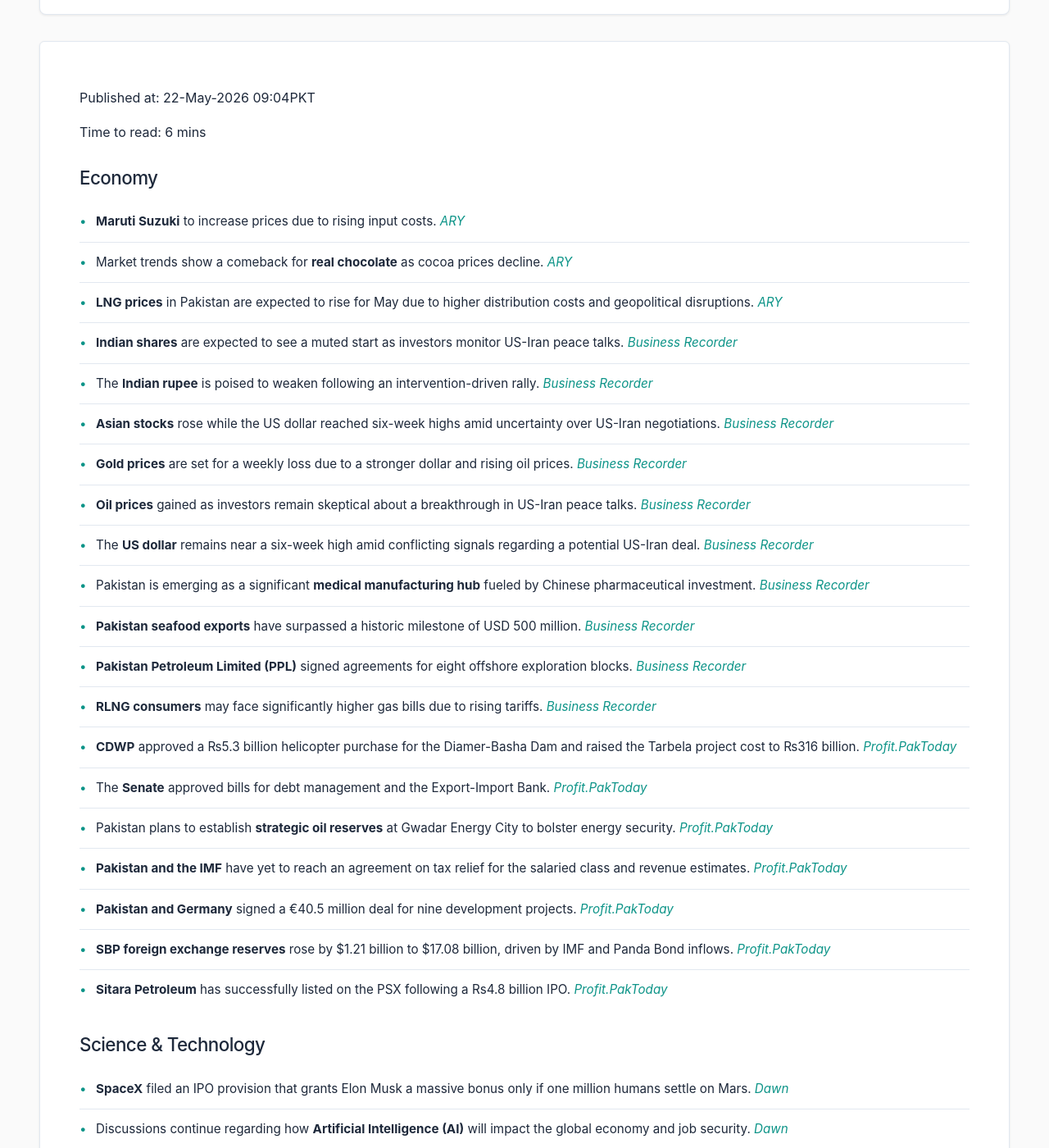
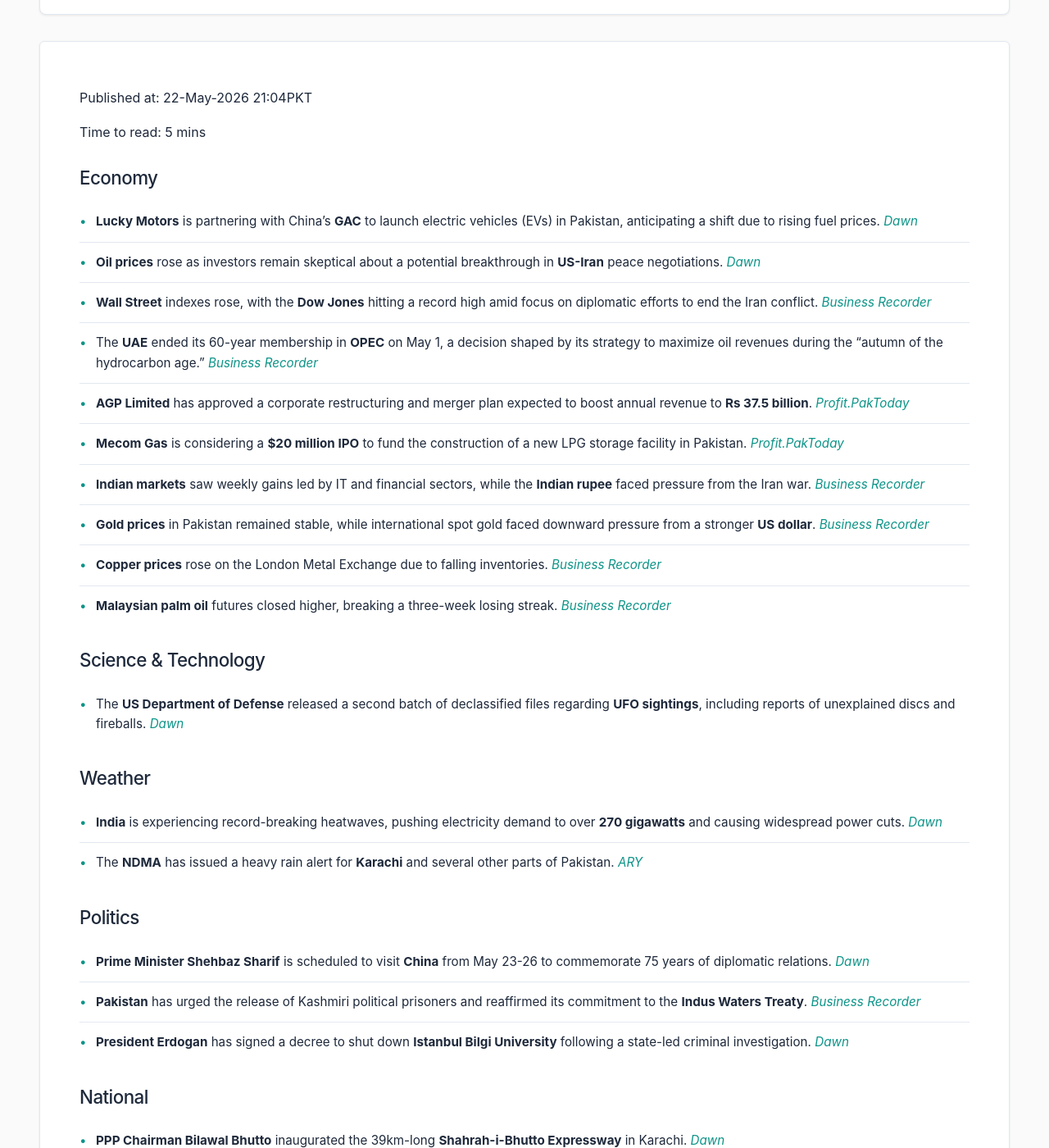
Before and after one commit to zsubzwary/news, a Jekyll site: the page built from en/index.md, in a window 1280 px wide and 1400 px high, scrolled down 209 px. Shown: the whole window at 82% size. Built offline with Jekyll 4.4.1, drawn with Linux system fonts in a browser that asks for light colours; some web fonts are replaced; comment, search, counter and statistics services are not loaded; some of the changed text lies outside the part shown.

Commit message:
DateTime; 2026-05-22T16:04:13.208Z

```diff
--- a/en/index.md
+++ b/en/index.md
@@ -4,79 +4,62 @@ title: Pakistan News Briefing
 lang: en
 ---
 
-Published at: 22-May-2026 09:04PKT
+Published at: 22-May-2026 21:04PKT
 
-Time to read: 6 mins
+Time to read: 5 mins
 
 ### Economy
-- **Maruti Suzuki** to increase prices due to rising input costs. *[ARY](https://arynews.tv/maruti-suzuki-to-hike-prices-as-input-costs-climb)*
-- Market trends show a comeback for **real chocolate** as cocoa prices decline. *[ARY](https://arynews.tv/cocoa-returns-the-new-era-of-chocolate)*
-- **LNG prices** in Pakistan are expected to rise for May due to higher distribution costs and geopolitical disruptions. *[ARY](https://arynews.tv/lng-prices-in-pakistan-for-may-2026)*
-- **Indian shares** are expected to see a muted start as investors monitor US-Iran peace talks. *[Business Recorder](https://www.brecorder.com/news/40422356/indian-shares-set-for-muted-start-as-focus-remains-on-us-iran-talks)*
-- The **Indian rupee** is poised to weaken following an intervention-driven rally. *[Business Recorder](https://www.brecorder.com/news/40422355/indian-rupee-rbi-spurred-relief-rally-to-fade-on-asia-fx-weakness-hedging)*
-- **Asian stocks** rose while the US dollar reached six-week highs amid uncertainty over US-Iran negotiations. *[Business Recorder](https://www.brecorder.com/news/40422354/stocks-rise-dollar-at-six-week-high-as-focus-remains-on-us-iran-talks)*
-- **Gold prices** are set for a weekly loss due to a stronger dollar and rising oil prices. *[Business Recorder](https://www.brecorder.com/news/40422353/gold-set-for-weekly-loss-on-stronger-dollar-rate-hike-bets)*
-- **Oil prices** gained as investors remain skeptical about a breakthrough in US-Iran peace talks. *[Business Recorder](https://www.brecorder.com/news/40422351/oil-prices-gain-as-investors-doubt-breakthrough-in-us-iran-peace-talks)*
-- The **US dollar** remains near a six-week high amid conflicting signals regarding a potential US-Iran deal. *[Business Recorder](https://www.brecorder.com/news/40422352/dollar-perched-near-six-week-high-on-uncertainty-over-us-iran-deal)*
-- Pakistan is emerging as a significant **medical manufacturing hub** fueled by Chinese pharmaceutical investment. *[Business Recorder](https://www.brecorder.com/news/40422312/chinese-pharmaceutical-investment-pakistan-emerging-as-fifth-largest-medical-making-hub)*
-- **Pakistan seafood exports** have surpassed a historic milestone of USD 500 million. *[Business Recorder](https://www.brecorder.com/news/40422313/pakistan-seafood-exports-surpass-historic-usd500m-milestone)*
-- **Pakistan Petroleum Limited (PPL)** signed agreements for eight offshore exploration blocks. *[Business Recorder](https://www.brecorder.com/news/40422317/ppl-signs-psas-licences-for-eight-offshore-exploration-blocks)*
-- **RLNG consumers** may face significantly higher gas bills due to rising tariffs. *[Business Recorder](https://www.brecorder.com/news/40422318/rlng-consumers-may-face-significantly-inflated-gas-bills)*
-- **CDWP** approved a ₨5.3 billion helicopter purchase for the Diamer-Basha Dam and raised the Tarbela project cost to ₨316 billion. *[Profit.PakToday](https://profit.pakistantoday.com.pk/2026/05/22/cdwp-clears-%e2%82%a85-3-billion-helicopter-purchase-for-diamer-basha-dam-raises-tarbela-project-cost-to-%e2%82%a8316-billion/)*
-- The **Senate** approved bills for debt management and the Export-Import Bank. *[Profit.PakToday](https://profit.pakistantoday.com.pk/2026/05/22/senate-approves-debt-management-export-import-bank-amendment-bills/)*
-- Pakistan plans to establish **strategic oil reserves** at Gwadar Energy City to bolster energy security. *[Profit.PakToday](https://profit.pakistantoday.com.pk/2026/05/22/pakistan-plans-strategic-oil-reserves-at-gwadar-energy-city-seeks-gulf-investment/)*
-- **Pakistan and the IMF** have yet to reach an agreement on tax relief for the salaried class and revenue estimates. *[Profit.PakToday](https://profit.pakistantoday.com.pk/2026/05/22/pakistan-imf-yet-to-agree-on-salaried-class-tax-relief-revenue-estimates-ahead-of-budget/)*
-- **Pakistan and Germany** signed a €40.5 million deal for nine development projects. *[Profit.PakToday](https://profit.pakistantoday.com.pk/2026/05/21/pakistan-germany-ink-e40-5mn-deal-for-9-development-projects/)*
-- **SBP foreign exchange reserves** rose by $1.21 billion to $17.08 billion, driven by IMF and Panda Bond inflows. *[Profit.PakToday](https://profit.pakistantoday.com.pk/2026/05/21/sbp-reserves-surge-1-21bn-to-17-08bn-on-imf-and-panda-bond-inflows/)*
-- **Sitara Petroleum** has successfully listed on the PSX following a Rs4.8 billion IPO. *[Profit.PakToday](https://profit.pakistantoday.com.pk/2026/05/21/sitara-petroleum-lists-on-psx-after-rs4-8bn-ipo-demand-surges-across-tranches/)*
+- **Lucky Motors** is partnering with China's **GAC** to launch electric vehicles (EVs) in Pakistan, anticipating a shift due to rising fuel prices. *[Dawn](https://www.dawn.com/news/2002277/lucky-motors-partners-with-chinas-gac-as-it-bets-fuel-shock-will-drive-ev-switch)*
+- **Oil prices** rose as investors remain skeptical about a potential breakthrough in **US-Iran** peace negotiations. *[Dawn](https://www.dawn.com/news/2002218/oil-prices-rise-as-investors-doubt-breakthrough-in-us-iran-peace-talks)*
+- **Wall Street** indexes rose, with the **Dow Jones** hitting a record high amid focus on diplomatic efforts to end the Iran conflict. *[Business Recorder](https://www.brecorder.com/news/40422413/wall-st-rises-dow-hits-record-high-with-us-iran-talks-in-focus)*
+- The **UAE** ended its 60-year membership in **OPEC** on May 1, a decision shaped by its strategy to maximize oil revenues during the "autumn of the hydrocarbon age." *[Business Recorder](https://www.brecorder.com/news/40422404/uae-considered-leaving-opec-over-three-years-presidential-adviser-says)*
+- **AGP Limited** has approved a corporate restructuring and merger plan expected to boost annual revenue to **Rs 37.5 billion**. *[Profit.PakToday](https://profit.pakistantoday.com.pk/2026/05/22/agp-limited-approves-major-pharma-merger-plan-expected-to-raise-revenue-to-%e2%82%a837-5-billion/)*
+- **Mecom Gas** is considering a **$20 million IPO** to fund the construction of a new LPG storage facility in Pakistan. *[Profit.PakToday](https://profit.pakistantoday.com.pk/2026/05/22/pakistans-mecom-gas-weighs-20-million-ipo-to-fund-lpg-storage-report/)*
+- **Indian markets** saw weekly gains led by IT and financial sectors, while the **Indian rupee** faced pressure from the Iran war. *[Business Recorder](https://www.brecorder.com/news/40422410/it-financials-boost-indian-shares-to-weekly-gains)*
+- **Gold prices** in Pakistan remained stable, while international spot gold faced downward pressure from a stronger **US dollar**. *[Business Recorder](https://www.brecorder.com/news/40422411/gold-price-drops-by-rs2700-per-tola-in-pakistan)*
+- **Copper prices** rose on the London Metal Exchange due to falling inventories. *[Business Recorder](https://www.brecorder.com/news/40422400/copper-buoyed-by-falling-lme-stocks)*
+- **Malaysian palm oil** futures closed higher, breaking a three-week losing streak. *[Business Recorder](https://www.brecorder.com/news/40422399/palm-oil-closes-higher-snap-3-weeks-of-losses)*
 
 ### Science & Technology
-- **SpaceX** filed an IPO provision that grants Elon Musk a massive bonus only if one million humans settle on Mars. *[Dawn](https://www.dawn.com/news/2002156/spacex-to-give-out-bonus-when-1m-humans-settle-on-mars)*
-- Discussions continue regarding how **Artificial Intelligence (AI)** will impact the global economy and job security. *[Dawn](https://www.dawn.com/news/2002169/will-ai-kill-your-job)*
+- The **US Department of Defense** released a second batch of declassified files regarding **UFO sightings**, including reports of unexplained discs and fireballs. *[Dawn](https://www.dawn.com/news/2002290/us-releases-second-batch-of-government-declassified-ufo-files)*
 
 ### Weather
-- **Sialkot authorities** are on alert as India opens the spillway gates of the Salal Dam, potentially raising Chenab River water levels by three meters. *[Dawn](https://www.dawn.com/news/2002064/sialkot-authorities-on-alert-as-india-opens-spillway-gates-of-dam-on-chenab-river)*
+- **India** is experiencing record-breaking heatwaves, pushing electricity demand to over **270 gigawatts** and causing widespread power cuts. *[Dawn](https://www.dawn.com/news/2002287/india-battles-power-cuts-as-heatwave-boosts-electricity-demand-to-record)*
+- The **NDMA** has issued a heavy rain alert for **Karachi** and several other parts of Pakistan. *[ARY](https://arynews.tv/ndma-rain-alert-for-karachi-and-pakistan)*
 
 ### Politics
-- **Sher Afzal Marwat** has approached the Federal Constitutional Court challenging Ali Amin Gandapur's resignation. *[Dawn](https://www.dawn.com/news/2002133/sher-afzal-marwat-moves-fcc-against-gandapurs-resignation)*
-- **PM Shehbaz Sharif** lauded the steadfast 75-year diplomatic relationship between Pakistan and China. *[Dawn](https://www.dawn.com/news/2002044/pm-shehbaz-lauds-steadfast-pak-china-friendship-says-beijing-supported-islamabad-in-unwavering-fashion)*
-- A **PIDE report** highlighted that government ministries maintain de facto control over regulatory bodies. *[Business Recorder](https://www.brecorder.com/news/40422315/three-primary-channels-pide-report-flags-ministries-continued-de-facto-control-over-regulators)*
-- The **Senate Standing Committee** considered the Islamabad Capital Territory Condominium Law. *[Business Recorder](https://www.brecorder.com/news/40422320/senate-panel-considers-ict-condominium-law-ownership-and-management-bill)*
-- **National Assembly Speaker** emphasized the importance of youth participation in democratic governance. *[Business Recorder](https://www.brecorder.com/news/40422321/parliamentary-procedures-speaker-underscores-critical-role-of-youth-participation)*
-- Pakistan secured a seat on the **WCO Policy Commission** for the 2026–28 term. *[Business Recorder](https://www.brecorder.com/news/40422322/ubg-greets-govt-on-induction-into-wco-policy-commission)*
-- **Bilawal Bhutto Zardari** met with the KP Governor to discuss the province's political and administrative situation. *[Business Recorder](https://www.brecorder.com/news/40422325/bilawal-governor-discuss-kp-political-administrative-situation)*
+- **Prime Minister Shehbaz Sharif** is scheduled to visit **China** from May 23-26 to commemorate 75 years of diplomatic relations. *[Dawn](https://www.dawn.com/news/2002224/fo-says-pm-shehbaz-to-visit-china-from-may-23-26)*
+- **Pakistan** has urged the release of Kashmiri political prisoners and reaffirmed its commitment to the **Indus Waters Treaty**. *[Business Recorder](https://www.brecorder.com/news/40422412/pakistan-urges-release-of-kashmiri-political-prisoners-vows-to-protect-water-rights)*
+- **President Erdogan** has signed a decree to shut down **Istanbul Bilgi University** following a state-led criminal investigation. *[Dawn](https://www.dawn.com/news/2002235/turkiyes-erdogan-shuts-istanbul-bilgi-university-seized-by-state-in-criminal-probe)*
 
 ### National
-- Approximately **3,494 Pakistanis** were deported from the UAE between January and April this year. *[Dawn](https://www.dawn.com/news/2002124/uae-deportations-issue-referred-to-senate-panel)*
-- **Chief Justice Yahya Afridi** made public the dismissal of five complaints against him by the Supreme Judicial Council. *[Dawn](https://www.dawn.com/news/2002127/dismissed-complaints-against-cjp-afridi-made-public)*
-- The **Sindh cabinet** approved emergency funding to accelerate the construction of the Red Line BRT project in Karachi. *[Dawn](https://www.dawn.com/news/2002188/emergency-funding-approved-to-accelerate-work-on-red-line)*
-- The government will issue a **commemorative coin** to mark the 75th anniversary of diplomatic ties with China. *[Dawn](https://www.dawn.com/news/2002172/govt-to-issue-commemorative-coin-to-mark-75th-anniversary-of-diplomatic-ties-with-china)*
-- The **FIA** reported that Punjab leads the country in complaints regarding custodial torture. *[Dawn](https://www.dawn.com/news/2002126/most-custodial-torture-cases-from-punjab-lhc-told)*
-- A prominent **Kashmiri educationist** was critically wounded in a targeted attack in Muzaffarabad. *[Dawn](https://www.dawn.com/news/2002072/educationist-who-fled-occupied-kashmir-fights-for-his-life-after-targeted-attack)*
-- **Security forces** killed 23 terrorists during intelligence-based operations in Khyber Pakhtunkhwa. *[Dawn](https://www.dawn.com/news/2002065/security-forces-kill-23-terrorists-in-multiple-khyber-pakhtunkhwa-ibos-ispr)*
-- Two **schoolchildren** were killed in a quadcopter drone attack in the Bajaur district. *[Dawn](https://www.dawn.com/news/2002038/quadcopter-attack-kills-two-schoolchildren-in-kps-bajaur)*
-- The **University of Health Sciences (UHS)** approved a budget of Rs2.134 billion for FY 2026-27. *[Business Recorder](https://www.brecorder.com/news/40422319/rs2134bn-uhs-budget-for-fy-2026-27-approved)*
-- **WAPDA** paid Rs677.7 million in compensation to victims of the Diamer Basha Dam project. *[Business Recorder](https://www.brecorder.com/news/40422323/diamer-basha-dam-project-wapda-pays-rs677m-more-compensation-to-harbans-victims)*
-- **Pakistan Railways** has announced three special trains for the Eidul Azha holidays. *[Profit.PakToday](https://profit.pakistantoday.com.pk/2026/05/22/pakistan-railways-announces-three-special-eidul-azha-trains/)*
+- **PPP Chairman Bilawal Bhutto** inaugurated the 39km-long **Shahrah-i-Bhutto Expressway** in Karachi. *[Dawn](https://www.dawn.com/news/2002279/ppp-chairman-bilawal-bhutto-inaugurates-39km-long-shahrah-i-bhutto-linking-qayyumabad-to-m9-motorway)*
+- The **NCCIA** arrested four individuals for allegedly selling the sensitive personal data of government officials to foreign entities. *[Dawn](https://www.dawn.com/news/2002298/nccia-uncovers-gang-selling-data-of-govt-officials-to-foreign-entities-four-arrested)*
+- Alleged drug queenpin **Anmol alias Pinky** has been sent to jail on judicial remand for narcotics and murder cases. *[Dawn](https://www.dawn.com/news/2002246/anmol-alias-pinky-sent-to-jail-on-judicial-remand-in-narcotics-murder-cases)*
+- **Prince Rahim Aga Khan** has arrived in **Gilgit-Baltistan** for a week-long visit. *[Dawn](https://www.dawn.com/news/2002250/prince-rahim-aga-khan-arrives-in-gilgit-baltistan)*
+- The **Islamabad High Court** has imposed a permanent ban on the killing of stray dogs, ordering humane population control methods. *[Dawn](https://www.dawn.com/news/2002223/ihc-bans-killing-of-stray-dogs-orders-authorities-to-implement-humane-methods-of-population-control)*
+- The **Power Division** warned consumers against fraudulent QR code scams related to electricity bill subsidies. *[Dawn](https://www.dawn.com/news/2002231/power-division-warns-consumers-against-fake-subsidy-links-qr-code-scams)*
+- The **State Bank of Pakistan** will observe a three-day holiday for **Eid-ul-Adha** from May 26 to May 28. *[Profit.PakToday](https://profit.pakistantoday.com.pk/2026/05/22/state-bank-of-pakistan-announces-three-day-eid-ul-adha-holiday-from-may-26/)*
+- The **FBR** has suspended the sales tax registration of **K-Electric**, though its income tax status remains active. *[Profit.PakToday](https://profit.pakistantoday.com.pk/2026/05/22/fbr-suspends-k-electrics-sales-tax-registration/)*
 
 ### International
-- **Pakistan** is playing a key role in facilitating potential peace talks between the US and Iran. *[Dawn](https://www.dawn.com/news/2002129/us-hopeful-as-islamabad-tries-to-prevail-on-tehran)*
-- Israel has **deported all foreign activists** who were detained during the interception of a Gaza-bound flotilla. *[Dawn](https://www.dawn.com/news/2002122/saad-edhi-freed-alongside-flotilla-activists)* / *[Dawn](https://www.dawn.com/news/2002030/israel-deports-all-foreign-gaza-flotilla-activists)*
-- Pakistan has officially **condemned the interception** of the Global Sumud Flotilla by Israeli forces. *[Business Recorder](https://www.brecorder.com/news/40422311/pakistan-condemns-unlawful-interception-of-flotilla)*
-- **Iran's Supreme Leader** stated that the country's enriched uranium stockpile must remain within Iran. *[ARY](https://arynews.tv/mojtaba-khamenei-says-enriched-uranium-must-stay-in-iran)*
-- **Poland** praised Pakistan's efforts in mediating between the US and Iran. *[Business Recorder](https://www.brecorder.com/news/40422316/poland-lauds-pak-efforts-in-facilitating-us-iran-dialogue)*
+- **CDF Asim Munir** is on an official visit to **Iran** to discuss regional peace and US-Iran talks. *[Dawn](https://www.dawn.com/news/2002286/cdf-asim-munir-leaves-for-official-visit-to-iran-security-sources)*
+- The **Pakistan and Turkiye Air Forces** have reaffirmed their strategic cooperation in defense and aerospace innovation. *[Dawn](https://www.dawn.com/news/2002276/pakistan-turkiye-air-forces-reaffirm-growing-strategic-convergence-in-defence-sector-ispr)*
+- The **European Union** is moving toward sanctions against Iranian officials over the blockade of the **Strait of Hormuz**. *[Business Recorder](https://www.brecorder.com/news/40422416/eu-moves-to-sanction-iran-over-hormuz-blockade)*
+- **US Secretary of State Marco Rubio** noted that while there is progress in **US-Iran** talks, significant work remains. *[Business Recorder](https://www.brecorder.com/news/40422415/rubio-cites-some-progress-on-iran-talks-but-were-not-there-yet)*
+- Activists from the **Gaza flotilla** have reported being subjected to torture and abuse while in **Israeli custody**. *[Dawn](https://www.dawn.com/news/2002259/most-relentlessly-cruel-gaza-flotilla-activists-tell-harrowing-accounts-of-abuse-in-israeli-custody)*
+- The **UAE deportation issue** involving Pakistani nationals has been referred to a Senate panel. *[Dawn](https://www.dawn.com/news/2002124/uae-deportations-issue-referred-to-senate-panel)*
 
 ### Sports
-- The **PCB OTT platform**, "PCB Live," will free-stream the upcoming Pakistan vs. Australia ODI series. *[Business Recorder](https://www.brecorder.com/news/40422314/pcb-ott-platform-to-live-stream-pak-australia-odi-series)*
+- **Pep Guardiola** will leave **Manchester City** at the end of the current season, ending a decade-long reign. *[Dawn](https://www.dawn.com/news/2002256/pep-guardiola-to-end-decade-long-manchester-city-reign-at-end-of-season)*
+- The **PCB** has announced a 16-member squad for the upcoming **ODI series against Australia**, with Shaheen Afridi to lead. *[Dawn](https://www.dawn.com/news/2002210/babar-naseem-recalled-as-pcb-announces-16-member-squad-for-australia-odis)*
+- **Jannik Sinner** and **Novak Djokovic** are set for a high-stakes encounter at **Roland Garros**. *[Business Recorder](https://www.brecorder.com/news/40422417/sinner-stands-between-djokovic-and-record-25th-major-crown-at-french-open)*
+- **Aryna Sabalenka** expressed full readiness for the **French Open** despite recent claycourt struggles. *[Business Recorder](https://www.brecorder.com/news/40422414/sabalenka-says-she-is-100-ready-for-french-open-after-claycourt-struggles)*
+- Spanish defender **Cesar Azpilicueta** has announced his retirement from professional football at the end of the season. *[Business Recorder](https://www.brecorder.com/news/40422402/azpilicueta-to-retire-at-end-of-season)*
 
 ### Health
-- A high-level inquiry is underway at **Nishtar Hospital, Multan**, after a patient tested HIV-positive following surgery. *[Dawn](https://www.dawn.com/news/2002063/patient-tests-hiv-positive-after-surgery-triggering-probe-at-multans-nishtar-hospital)*
-- Doctors report an increasing shift toward **lower-cost weight-loss pills** from Novo and Lilly. *[ARY](https://arynews.tv/foundayo-a-new-choice-for-weight-loss-pills)*
+- The **WHO** has raised the Ebola outbreak risk in the **DR Congo** to the "very high" level. *[Dawn](https://www.dawn.com/news/2002301/ebola-risk-now-at-highest-level-in-dr-congo-says-who)*
 
 ### Other
-- A commentary piece explores the **"death of intellect"** in modern society. *[Dawn](https://www.dawn.com/news/2002167/death-of-intellect)*
-- **CBS** has canceled *The Late Show with Stephen Colbert* after 11 seasons. *[ARY](https://arynews.tv/heres-why-cbs-canceled-the-late-show-with-stephen-colbert-after-11-seasons)*
-- Pop star **Dua Lipa** celebrates the conclusion of her "Radical Optimism" era. *[ARY](https://arynews.tv/dua-lipa-celebrates-end-of-radical-optimism-era)*
-- **AI-generated rumors** involving Khloe Kardashian and Michael B. Jordan have caused an internet frenzy. *[ARY](https://arynews.tv/khloe-kardashian-and-michael-b-jordan-ai-generated-rumors-spark-internet-frenzy)*
-- **Hajj 2026** helpline numbers have been released for pilgrims in Saudi Arabia. *[ARY](https://arynews.tv/hajj-2026-helpline-numbers-for-pilgrims-in-saudi-arabia)*
-- Viral wedding rumors involve **Kaviya Maran and Anirudh Ravichander**. *[ARY](https://arynews.tv/kaviya-maran-anirudh-ravichander-wedding-rumors-go-viral)*
+- Actor **Tom Hardy** is reportedly out of the project **MobLand**. *[ARY](https://arynews.tv/tom-hardy-mobland-fires-venom-actor)*
+- The teenage son of **Daniel Coleman** (Danny Go! star) has passed away following a battle with cancer. *[ARY](https://arynews.tv/danny-go-daniel-coleman-son-passes-away)*
```
